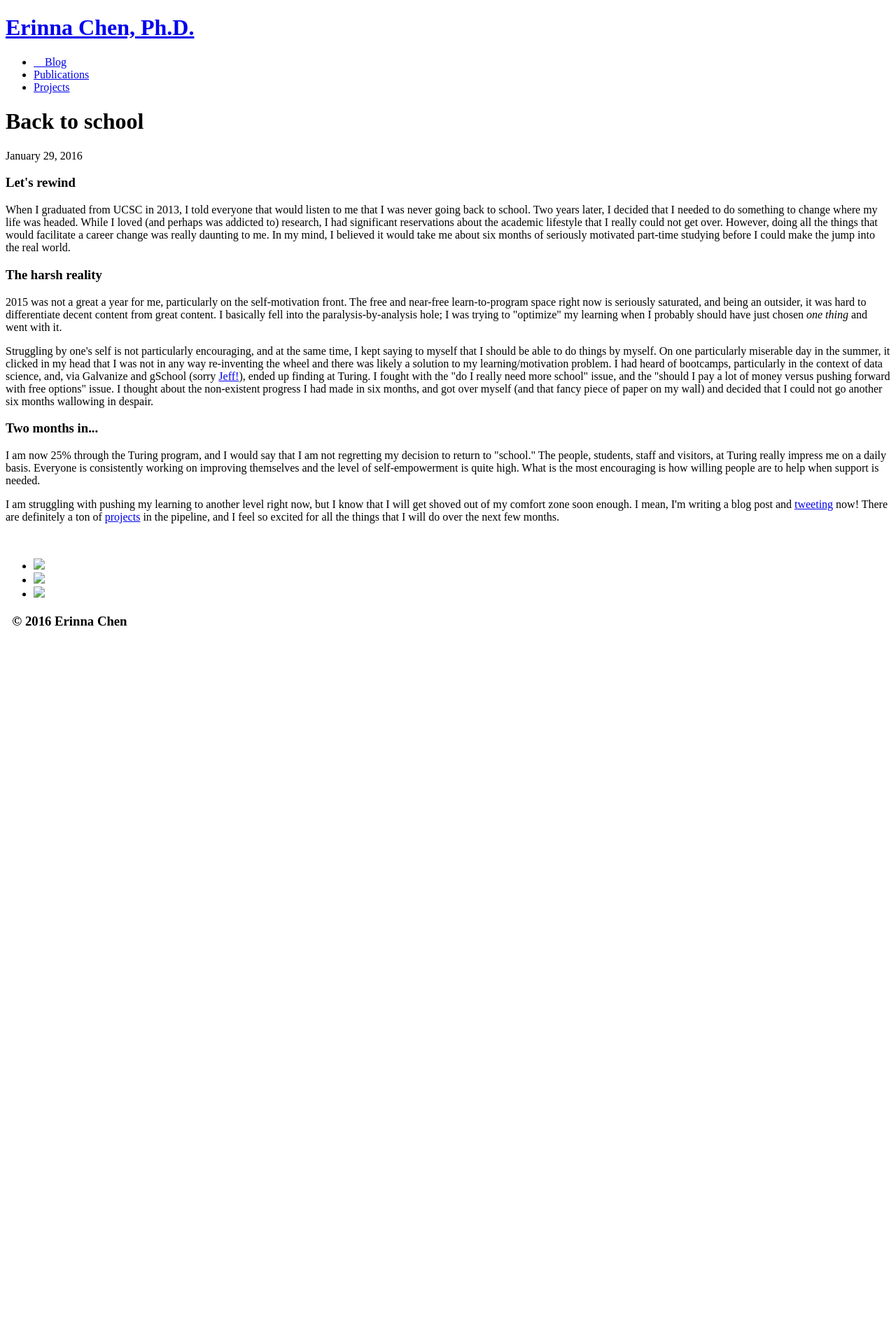
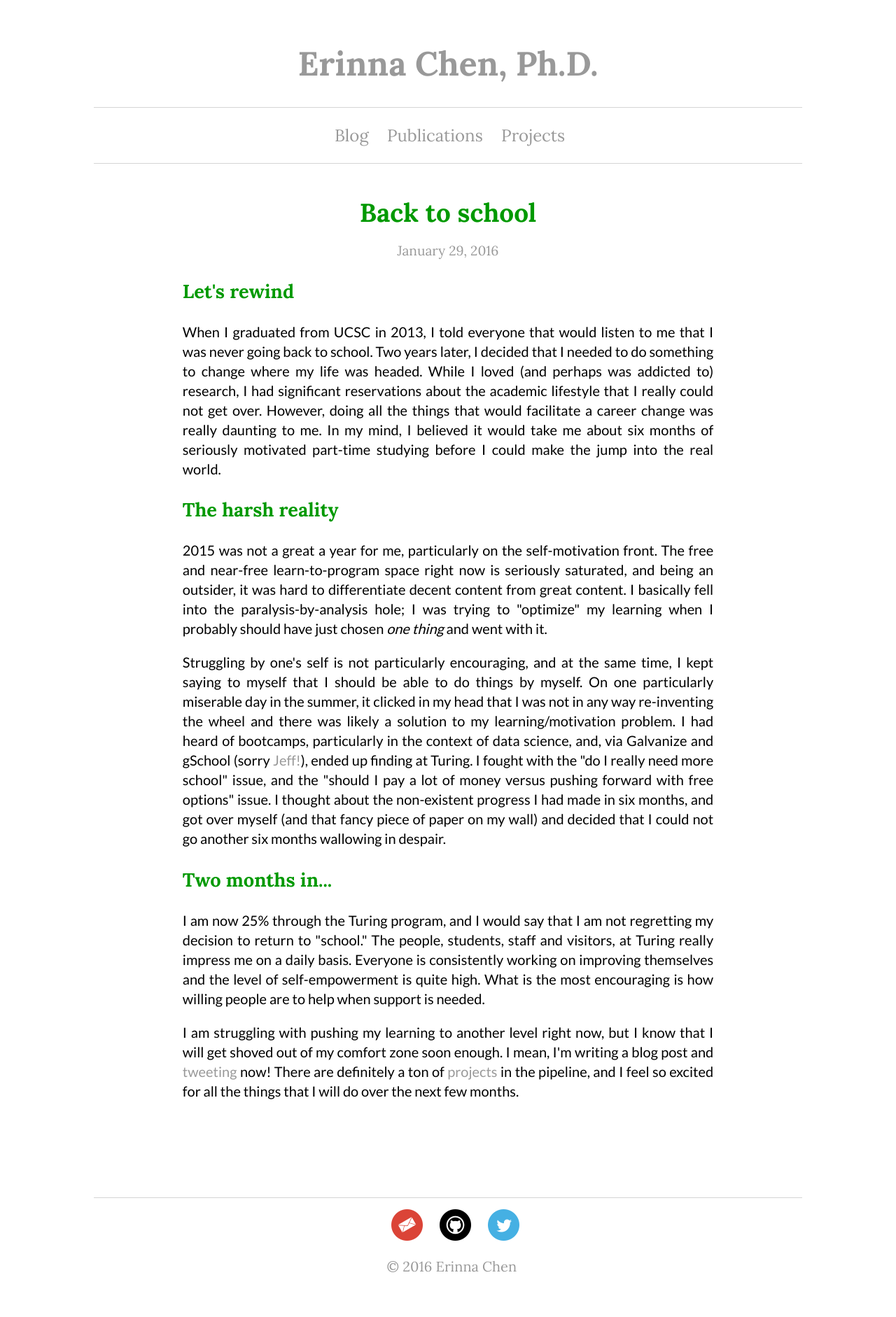
Before and after one commit to erinnachen/erinnachen.github.io, a Jekyll site: the page built from _posts/2016-01-29-Back-to-school.html, in a window 1280 px wide. Shown: the whole page at 70% size. Built offline with Jekyll 4.4.1, drawn with Linux system fonts in a browser that asks for light colours; before the commit the page ends 918 px from its top, so only the background shows below that.

Commit message:
For reals this time

```diff
--- a/_config.yml
+++ b/_config.yml
@@ -1,3 +1,5 @@
 title: Erinna Chen
 email: erinna...chen@gmail.com
 markdown: kramdown
+
+permalink: /blog/:year/:month/:day/:title
--- a/_includes/footer.html
+++ b/_includes/footer.html
@@ -1,9 +1,9 @@
 <br>
 <footer>
   <ul>
-    <li><a href="mailto:erinna...chen@gmail.com"><img src="images/mail.png" atr="mail logo from: http://tomswebspace.com/round-social-media-icons/" width = 45px></a></li>
-    <li><a href="https://github.com/erinnachen" target="_blank"><img src="images/github.png" atr="github logo from: http://tomswebspace.com/round-social-media-icons/" width = 45px></a></li>
-    <li><a href=https://twitter.com/intheerinna target="_blank"><img src="images/twitter.png" atr="twitter logo from: http://tomswebspace.com/round-social-media-icons/" width = 45px></a></li>
+    <li><a href="mailto:erinna...chen@gmail.com"><img src="/images/mail.png" atr="mail logo from: http://tomswebspace.com/round-social-media-icons/" width = 45px></a></li>
+    <li><a href="https://github.com/erinnachen" target="_blank"><img src="/images/github.png" atr="github logo from: http://tomswebspace.com/round-social-media-icons/" width = 45px></a></li>
+    <li><a href=https://twitter.com/intheerinna target="_blank"><img src="/images/twitter.png" atr="twitter logo from: http://tomswebspace.com/round-social-media-icons/" width = 45px></a></li>
   </ul>
   <h3>&nbsp;&nbsp;&copy; 2016 Erinna Chen</h3>
 </footer>
--- a/_includes/header.html
+++ b/_includes/header.html
@@ -3,8 +3,8 @@
 	<head>
     <title>{{ page.title }}</title>
 		<!-- <title>Erinna Chen, Ph.D.</title> -->
-    <link rel="stylesheet" type="text/css" href="css/main.css">
-    <link href="favicon.ico" rel="shortcut icon" type="image/x-icon">
+    <link rel="stylesheet" type="text/css" href="/css/main.css">
+    <link href="/favicon.ico" rel="shortcut icon" type="image/x-icon">
     <link href='https://fonts.googleapis.com/css?family=Lora:400,700' rel='stylesheet' type='text/css'>
     <link href='https://fonts.googleapis.com/css?family=Lato' rel='stylesheet' type='text/css'>
 	</head>
@@ -13,7 +13,7 @@
       <h1 class = "name"><a href="/">Erinna Chen, Ph.D.</a></h1>
 		  <nav>
     		<ul>
-      		<li><a href="blog.html">&nbsp;&nbsp;&nbsp;&nbsp;Blog</a></li>
+      		<li><a href="/blog">&nbsp;&nbsp;&nbsp;&nbsp;Blog</a></li>
           <li><a href="working.html">Publications</a></li>
           <li><a href="https://github.com/erinnachen">Projects</a></li>
     		</ul>
--- a/_layouts/post.html
+++ b/_layouts/post.html
@@ -1,7 +1,9 @@
 {% include header.html %}
 
-<h1>{{ page.title }}</h1>
-<p>{{ page.date | date: '%B %d, %Y' }}</p>
-{{ content }}
+<div class="posting">
+<h2 class="post_title">{{ page.title }}</h2>
+<p class = "date">{{ page.date | date: '%B %d, %Y' }}</p>
+  {{ content }}
+</div>
 
 {% include footer.html %}
--- a/css/main.css
+++ b/css/main.css
@@ -112,10 +112,12 @@ ul.posts li {
 
 .post_title {
   font-size: 2.3em;
-  line-height: 1.4em;
+  line-height: 0em;
   font-family:'Lora', serif;
   text-align: center;
   font-weight: 700;
+  padding-top: 10px;
+  padding-bottom: 10px;
 }
 .subheaders{
   font-size: 1.7em;
@@ -134,6 +136,19 @@ ul.posts li {
   font-size: 1.25em;
 }
 
+p.date {
+  font-size: 1.2em;
+  font-family:'Lora', serif;
+  color: #999;
+  text-align: center;
+  padding-top: 0px;
+  padding-bottom: 0px;
+}
+
+.post-listings {
+  text-align: left;
+  width: 40%;
+}
 
 /*.circular {
 	width: 300px;
```
